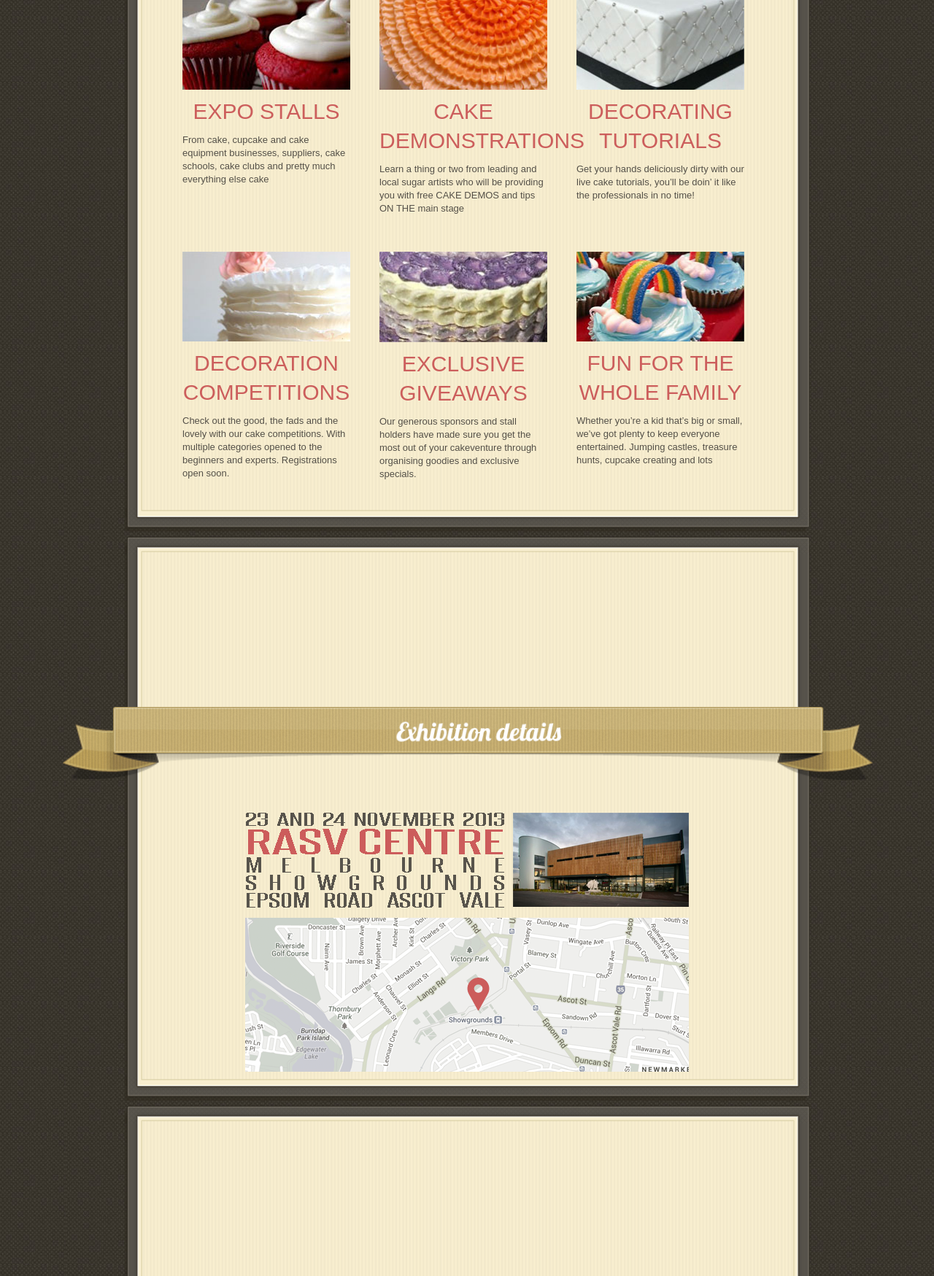
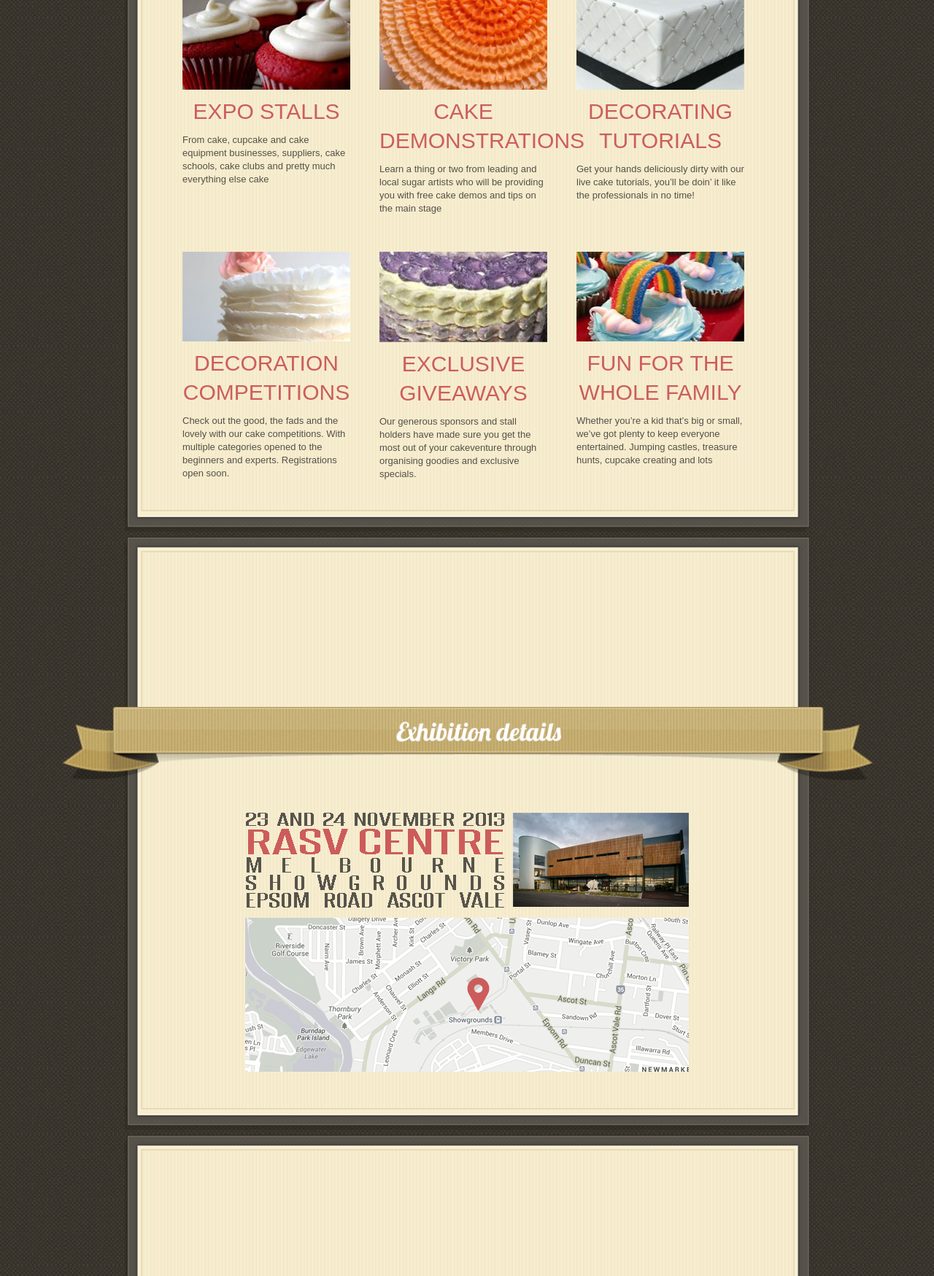
Before and after one commit to reclusedesigns/cakeexpo, a PHP site: page / in a window 1280 px wide. Shown: the part 1326-3075 px from the top of the page at 73% size. Run offline with PHP 8.4, Linux system fonts and the light colour scheme; some libraries are stand-ins or nearby versions.

```diff
--- a/design/css/layout.css
+++ b/design/css/layout.css
@@ -48,6 +48,9 @@ header .menu ul li a:hover{opacity: 0.8; text-decoration: none;}
 .lookforward .things{margin-left:60px;}
 .lookforward .thing{display: block; float: left; width:230px; margin:20px;}
 
+/* details */
+.details .details_text{padding-bottom:40px;}
+
 /* participate */
 .participate .tab{position: absolute; left:-10px; top:50%;}
 .participate .tab_register{top:45%;z-index: 6000;}
--- a/index.php
+++ b/index.php
@@ -33,7 +33,7 @@
 		<div class="thing">
 			<img src="design/images/activities/2.jpg" alt="1" width="230" height="124" />
 			<h2>Cake Demonstrations</h2>
-			<p>Learn a thing or two from leading and local sugar artists who will be providing you with free CAKE DEMOS and tips ON THE main stage</p>
+			<p>Learn a thing or two from leading and local sugar artists who will be providing you with free cake demos and tips on the main stage</p>
 		</div>
 		<div class="thing">
 			<img src="design/images/activities/3.jpg" alt="1" width="230" height="124" />
@@ -68,7 +68,7 @@
 	<div class="ribbon">
 		<img src="design/images/details_ribbon.png" alt="details_ribbon" width="1203" height="108" />
 	</div>
-	<img src="design/images/details_text.png" alt="details_text" width="608" height="209" />
+	<img class="details_text" src="design/images/details_text.png" alt="details_text" width="608" height="209" />
 	<img class="bottom" src="design/images/section/bottom.png" alt="top" width="940" height="25" />
 </section>
 
```
Also changed, not shown: design/images/pricing.png.
